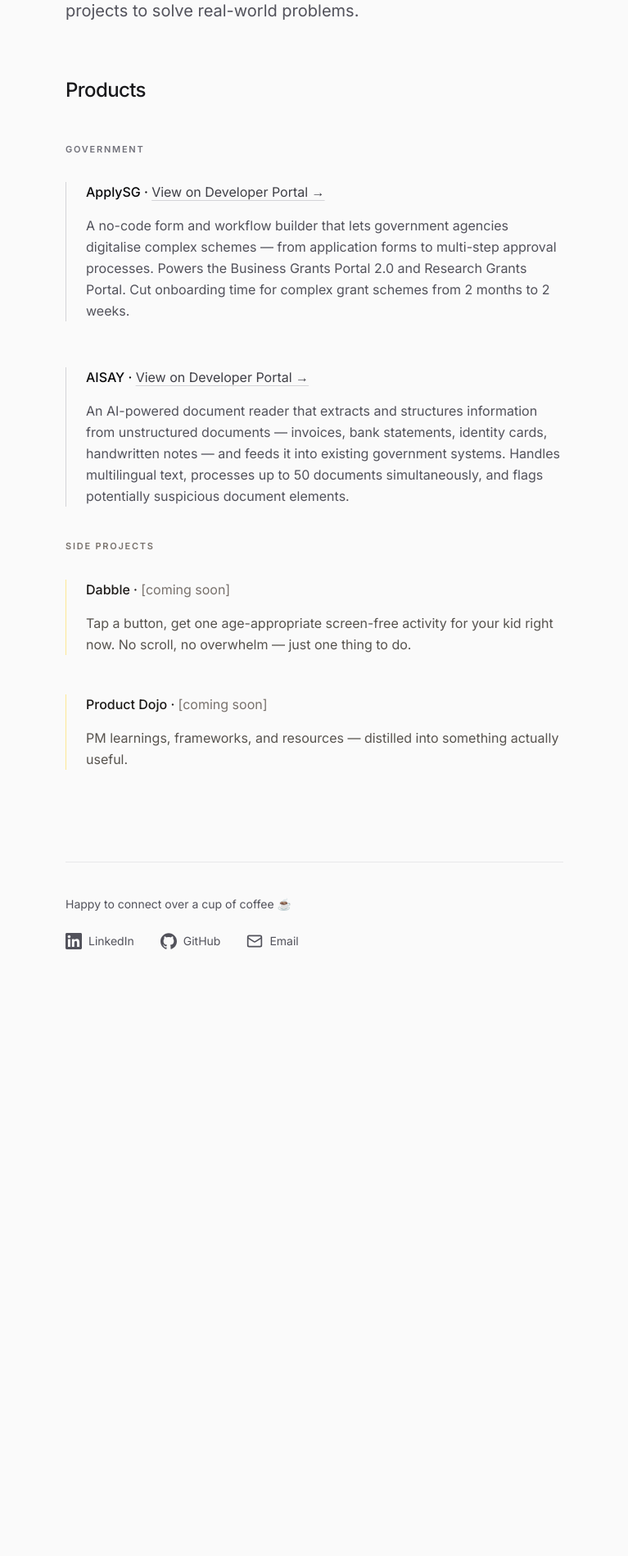
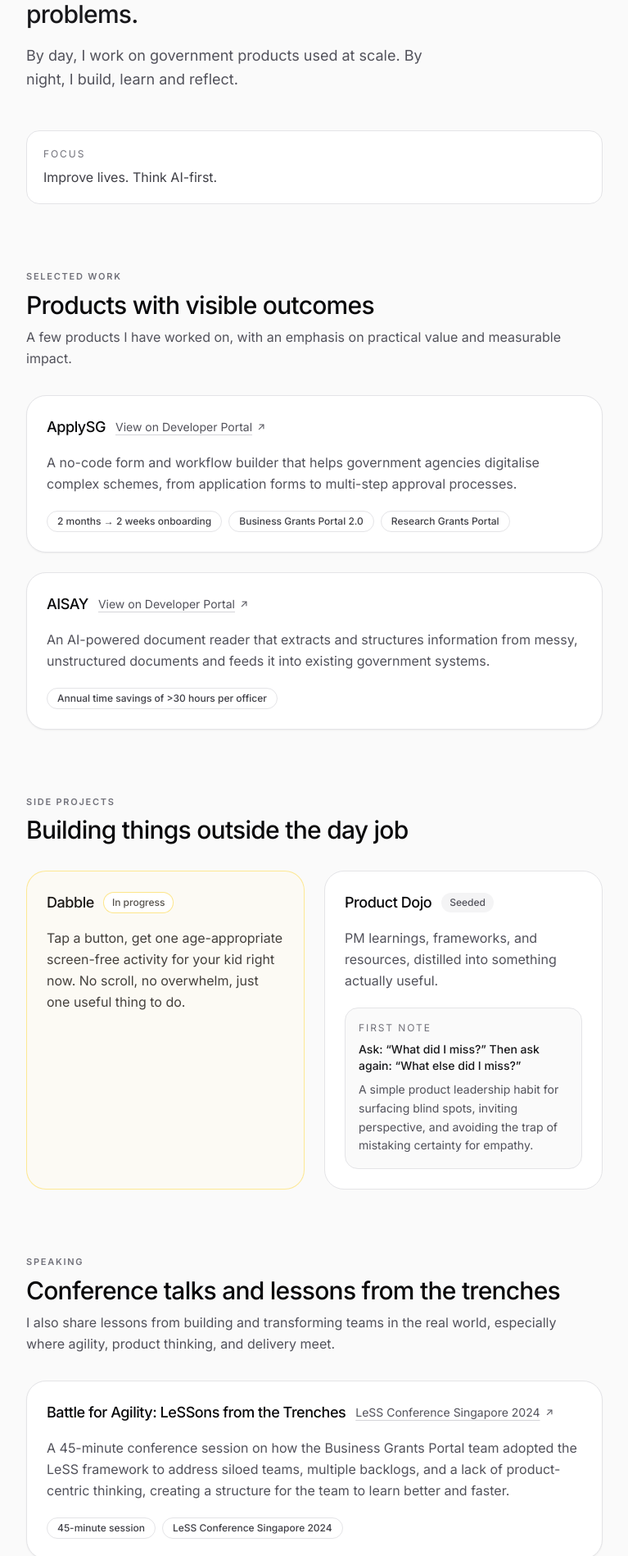
Before and after one commit to nicholaslispace/nicholasli, a Next.js app: page / in a window 1280 px wide. Shown: the part 236-2134 px from the top of the page at 82% size, without its empty margins (256-1023 px from the left). Before the commit the page ends 1490 px from the top, so only its background shows below. Built offline with nearby package versions, Linux system fonts and the light colour scheme.

Commit message:
Promote approved homepage to production

```diff
--- a/app/page.tsx
+++ b/app/page.tsx
@@ -5,12 +5,16 @@
 const AISAY_URL =
   "https://www.developer.tech.gov.sg/products/categories/productivity-tools/aisay/overview";
 const PROFILE_IMAGE_SRC = "/profile.jpg";
-
 const LINKEDIN = "https://www.linkedin.com/in/nicholas-li-62368bb0/";
 
-/** Replace when ready */
-const PLACEHOLDER_GITHUB = "#";
-const PLACEHOLDER_EMAIL = "mailto:you@example.com";
+function ArrowUpRightIcon(props: SVGProps<SVGSVGElement>) {
+  return (
+    <svg viewBox="0 0 24 24" fill="none" stroke="currentColor" strokeWidth="1.8" aria-hidden {...props}>
+      <path d="M7 17 17 7" />
+      <path d="M8 7h9v9" />
+    </svg>
+  );
+}
 
 function LinkedInIcon(props: SVGProps<SVGSVGElement>) {
   return (
@@ -20,35 +24,35 @@
   );
 }
 
-function GitHubIcon(props: SVGProps<SVGSVGElement>) {
-  return (
-    <svg viewBox="0 0 24 24" fill="currentColor" aria-hidden {...props}>
-      <path d="M12 .297c-6.63 0-12 5.373-12 12 0 5.303 3.438 9.8 8.205 11.385.6.113.82-.258.82-.577 0-.285-.01-1.04-.015-2.04-3.338.724-4.042-1.61-4.042-1.61C4.422 18.07 3.633 17.7 3.633 17.7c-1.087-.744.084-.729.084-.729 1.205.084 1.838 1.236 1.838 1.236 1.07 1.835 2.809 1.305 3.495.998.108-.776.417-1.305.76-1.605-2.665-.3-5.466-1.332-5.466-5.93 0-1.31.465-2.38 1.235-3.22-.135-.303-.54-1.523.105-3.176 0 0 1.005-.322 3.3 1.23.96-.267 1.98-.399 3-.405 1.02.006 2.04.138 3 .405 2.28-1.552 3.285-1.23 3.285-1.23.645 1.653.24 2.873.12 3.176.765.84 1.23 1.91 1.23 3.22 0 4.61-2.805 5.625-5.475 5.92.42.36.81 1.096.81 2.22 0 1.606-.015 2.896-.015 3.286 0 .315.21.69.825.57C20.565 22.092 24 17.592 24 12.297c0-6.627-5.373-12-12-12" />
-    </svg>
-  );
+function SectionLabel({ children }: { children: React.ReactNode }) {
+  return <p className="text-[11px] font-semibold uppercase tracking-[0.16em] text-zinc-500">{children}</p>;
 }
 
-function EmailIcon(props: SVGProps<SVGSVGElement>) {
+function MetricPill({ children }: { children: React.ReactNode }) {
   return (
-    <svg viewBox="0 0 24 24" fill="none" stroke="currentColor" strokeWidth="2" aria-hidden {...props}>
-      <rect x="2" y="4" width="20" height="16" rx="2" />
-      <path d="m22 7-8.97 5.7a1.94 1.94 0 0 1-2.06 0L2 7" />
-    </svg>
+    <span className="inline-flex items-center rounded-full border border-zinc-200 bg-white px-3 py-1 text-xs font-medium text-zinc-700">
+      {children}
+    </span>
   );
 }
 
 export default function Home() {
   return (
-    <main className="mx-auto w-full max-w-2xl px-6 pb-24 pt-16 sm:px-8 sm:pt-20 md:pt-24">
+    <main className="mx-auto w-full max-w-3xl px-6 pb-24 pt-14 sm:px-8 sm:pt-18 md:pt-24">
       <header className="flex flex-col gap-10 md:flex-row md:items-start md:justify-between md:gap-12">
         <div className="min-w-0 flex-1 space-y-6">
+          <div className="space-y-4">
             <h1 className="text-4xl font-medium tracking-tight text-zinc-950 sm:text-5xl">
               Nicholas Li
             </h1>
-          <p className="max-w-xl text-lg leading-relaxed text-zinc-600 sm:text-xl sm:leading-relaxed">
-            PM by day, builder by night. I work on government digital products and side projects to
-            solve real-world problems.
+            <p className="max-w-2xl text-2xl font-medium leading-tight tracking-tight text-zinc-900 sm:text-3xl sm:leading-tight">
+              Product manager building digital products that solve real-world problems.
             </p>
+            <p className="max-w-2xl text-base leading-relaxed text-zinc-600 sm:text-lg sm:leading-relaxed">
+              By day, I work on government products used at scale. By night, I build, learn and
+              reflect.
+            </p>
+          </div>
         </div>
         <img
           src={PROFILE_IMAGE_SRC}
@@ -57,83 +61,150 @@
         />
       </header>
 
-      <section className="mt-14 space-y-10 sm:mt-16 sm:space-y-12">
-        <h2 className="text-xl font-medium tracking-tight text-zinc-900 sm:text-2xl">Products</h2>
+      <section className="mt-12">
+        <div className="rounded-2xl border border-zinc-200 bg-white p-4 sm:p-5">
+          <p className="text-xs uppercase tracking-[0.16em] text-zinc-500">Focus</p>
+          <p className="mt-2 text-sm leading-relaxed text-zinc-700 sm:text-base">Improve lives. Think AI-first.</p>
+        </div>
+      </section>
 
-        <div className="space-y-10">
-          <div>
-            <h3 className="text-[11px] font-semibold uppercase tracking-[0.16em] text-zinc-500">
-              Government
-            </h3>
-            <ul className="mt-8 space-y-14">
-              <li className="border-l border-zinc-300 pl-6">
-                <p className="text-sm font-medium text-zinc-950 sm:text-base">
-                  ApplySG ·{" "}
+      <section className="mt-16 space-y-8 sm:mt-20">
+        <div className="space-y-2">
+          <SectionLabel>Selected work</SectionLabel>
+          <h2 className="text-2xl font-medium tracking-tight text-zinc-950 sm:text-3xl">Products with visible outcomes</h2>
+          <p className="max-w-2xl text-sm leading-relaxed text-zinc-600 sm:text-base sm:leading-relaxed">
+            A few products I have worked on, with an emphasis on practical value and measurable impact.
+          </p>
+        </div>
+
+        <div className="space-y-6">
+          <article className="rounded-3xl border border-zinc-200 bg-white p-6 shadow-sm shadow-zinc-950/5">
+            <div className="flex flex-wrap items-center gap-3">
+              <h3 className="text-lg font-medium tracking-tight text-zinc-950">ApplySG</h3>
               <a
                 href={APPLYSG_URL}
                 target="_blank"
                 rel="noopener noreferrer"
-                    className="font-normal text-zinc-700 underline decoration-zinc-300 underline-offset-4 hover:text-zinc-900 hover:decoration-zinc-400"
+                className="inline-flex items-center gap-1 text-sm text-zinc-600 underline decoration-zinc-300 underline-offset-4 hover:text-zinc-900 hover:decoration-zinc-400"
               >
-                    View on Developer Portal →
+                View on Developer Portal
+                <ArrowUpRightIcon className="h-3.5 w-3.5" />
               </a>
+            </div>
+            <p className="mt-4 text-sm leading-relaxed text-zinc-600 sm:text-base sm:leading-relaxed">
+              A no-code form and workflow builder that helps government agencies digitalise complex
+              schemes, from application forms to multi-step approval processes.
             </p>
-                <p className="mt-4 text-sm leading-relaxed text-zinc-600 sm:text-base sm:leading-relaxed">
-                  A no-code form and workflow builder that lets government agencies digitalise complex
-                  schemes — from application forms to multi-step approval processes. Powers the Business
-                  Grants Portal 2.0 and Research Grants Portal. Cut onboarding time for complex grant
-                  schemes from 2 months to 2 weeks.
-                </p>
-              </li>
-              <li className="border-l border-zinc-300 pl-6">
-                <p className="text-sm font-medium text-zinc-950 sm:text-base">
-                  AISAY ·{" "}
+            <div className="mt-5 flex flex-wrap gap-2">
+              <MetricPill>2 months → 2 weeks onboarding</MetricPill>
+              <MetricPill>Business Grants Portal 2.0</MetricPill>
+              <MetricPill>Research Grants Portal</MetricPill>
+            </div>
+          </article>
+
+          <article className="rounded-3xl border border-zinc-200 bg-white p-6 shadow-sm shadow-zinc-950/5">
+            <div className="flex flex-wrap items-center gap-3">
+              <h3 className="text-lg font-medium tracking-tight text-zinc-950">AISAY</h3>
               <a
                 href={AISAY_URL}
                 target="_blank"
                 rel="noopener noreferrer"
-                    className="font-normal text-zinc-700 underline decoration-zinc-300 underline-offset-4 hover:text-zinc-900 hover:decoration-zinc-400"
+                className="inline-flex items-center gap-1 text-sm text-zinc-600 underline decoration-zinc-300 underline-offset-4 hover:text-zinc-900 hover:decoration-zinc-400"
               >
-                    View on Developer Portal →
+                View on Developer Portal
+                <ArrowUpRightIcon className="h-3.5 w-3.5" />
               </a>
+            </div>
+            <p className="mt-4 text-sm leading-relaxed text-zinc-600 sm:text-base sm:leading-relaxed">
+              An AI-powered document reader that extracts and structures information from messy,
+              unstructured documents and feeds it into existing government systems.
             </p>
-                <p className="mt-4 text-sm leading-relaxed text-zinc-600 sm:text-base sm:leading-relaxed">
-                  An AI-powered document reader that extracts and structures information from unstructured
-                  documents — invoices, bank statements, identity cards, handwritten notes — and feeds it
-                  into existing government systems. Handles multilingual text, processes up to 50
-                  documents simultaneously, and flags potentially suspicious document elements.
-                </p>
-              </li>
-            </ul>
+            <div className="mt-5 flex flex-wrap gap-2">
+              <MetricPill>Annual time savings of &gt;30 hours per officer</MetricPill>
+            </div>
+          </article>
+        </div>
+      </section>
+
+      <section className="mt-16 space-y-8 sm:mt-20">
+        <div className="space-y-2">
+          <SectionLabel>Side projects</SectionLabel>
+          <h2 className="text-2xl font-medium tracking-tight text-zinc-950 sm:text-3xl">Building things outside the day job</h2>
         </div>
 
-          <div>
-            <h3 className="text-[11px] font-semibold uppercase tracking-[0.16em] text-stone-500">
-              Side Projects
+        <div className="grid gap-6 md:grid-cols-2">
+          <article className="rounded-3xl border border-amber-200/90 bg-amber-50/40 p-6">
+            <div className="flex items-center gap-3">
+              <h3 className="text-lg font-medium tracking-tight text-stone-900">Dabble</h3>
+              <span className="rounded-full bg-white px-2.5 py-1 text-xs font-medium text-stone-600 ring-1 ring-amber-200">
+                In progress
+              </span>
+            </div>
+            <p className="mt-4 text-sm leading-relaxed text-stone-700 sm:text-base sm:leading-relaxed">
+              Tap a button, get one age-appropriate screen-free activity for your kid right now. No
+              scroll, no overwhelm, just one useful thing to do.
+            </p>
+          </article>
+
+          <article className="rounded-3xl border border-zinc-200 bg-white p-6">
+            <div className="flex items-center gap-3">
+              <h3 className="text-lg font-medium tracking-tight text-zinc-950">Product Dojo</h3>
+              <span className="rounded-full bg-zinc-100 px-2.5 py-1 text-xs font-medium text-zinc-600">
+                Seeded
+              </span>
+            </div>
+            <p className="mt-4 text-sm leading-relaxed text-zinc-600 sm:text-base sm:leading-relaxed">
+              PM learnings, frameworks, and resources, distilled into something actually useful.
+            </p>
+            <div className="mt-5 rounded-2xl border border-zinc-200 bg-zinc-50 p-4">
+              <p className="text-xs uppercase tracking-[0.16em] text-zinc-500">First note</p>
+              <p className="mt-2 text-sm font-medium text-zinc-900">
+                Ask: “What did I miss?” Then ask again: “What else did I miss?”
+              </p>
+              <p className="mt-2 text-sm leading-relaxed text-zinc-600">
+                A simple product leadership habit for surfacing blind spots, inviting perspective, and
+                avoiding the trap of mistaking certainty for empathy.
+              </p>
+            </div>
+          </article>
+        </div>
+      </section>
+
+      <section className="mt-16 space-y-8 sm:mt-20">
+        <div className="space-y-2">
+          <SectionLabel>Speaking</SectionLabel>
+          <h2 className="text-2xl font-medium tracking-tight text-zinc-950 sm:text-3xl">Conference talks and lessons from the trenches</h2>
+          <p className="max-w-2xl text-sm leading-relaxed text-zinc-600 sm:text-base sm:leading-relaxed">
+            I also share lessons from building and transforming teams in the real world, especially
+            where agility, product thinking, and delivery meet.
+          </p>
+        </div>
+
+        <article className="rounded-3xl border border-zinc-200 bg-white p-6 shadow-sm shadow-zinc-950/5">
+          <div className="flex flex-wrap items-center gap-3">
+            <h3 className="text-lg font-medium tracking-tight text-zinc-950">
+              Battle for Agility: LeSSons from the Trenches
             </h3>
-            <ul className="mt-8 space-y-12">
-              <li className="border-l border-amber-200/90 pl-6">
-                <p className="text-sm font-medium text-stone-900 sm:text-base">
-                  Dabble ·{" "}
-                  <span className="font-normal text-stone-500">[coming soon]</span>
+            <a
+              href="https://less.works/conferenza/sessions/2024-less-conference-singapore-battle-for-agility-lessons-from-the-trenches-397"
+              target="_blank"
+              rel="noopener noreferrer"
+              className="inline-flex items-center gap-1 text-sm text-zinc-600 underline decoration-zinc-300 underline-offset-4 hover:text-zinc-900 hover:decoration-zinc-400"
+            >
+              LeSS Conference Singapore 2024
+              <ArrowUpRightIcon className="h-3.5 w-3.5" />
+            </a>
+          </div>
+          <p className="mt-4 text-sm leading-relaxed text-zinc-600 sm:text-base sm:leading-relaxed">
+            A 45-minute conference session on how the Business Grants Portal team adopted the LeSS
+            framework to address siloed teams, multiple backlogs, and a lack of product-centric
+            thinking, creating a structure for the team to learn better and faster.
           </p>
-                <p className="mt-4 text-sm leading-relaxed text-stone-600 sm:text-base sm:leading-relaxed">
-                  Tap a button, get one age-appropriate screen-free activity for your kid right now. No
-                  scroll, no overwhelm — just one thing to do.
-                </p>
-              </li>
-              <li className="border-l border-amber-200/90 pl-6">
-                <p className="text-sm font-medium text-stone-900 sm:text-base">
-                  Product Dojo ·{" "}
-                  <span className="font-normal text-stone-500">[coming soon]</span>
-                </p>
-                <p className="mt-4 text-sm leading-relaxed text-stone-600 sm:text-base sm:leading-relaxed">
-                  PM learnings, frameworks, and resources — distilled into something actually useful.
-                </p>
-              </li>
-            </ul>
+          <div className="mt-5 flex flex-wrap gap-2">
+            <MetricPill>45-minute session</MetricPill>
+            <MetricPill>LeSS Conference Singapore 2024</MetricPill>
           </div>
-        </div>
+        </article>
       </section>
 
       <footer className="mt-24 border-t border-zinc-200/80 pt-10 sm:mt-28">
@@ -151,22 +222,6 @@
             <LinkedInIcon className="h-5 w-5" />
             <span>LinkedIn</span>
           </a>
-          <a
-            href={PLACEHOLDER_GITHUB}
-            className="flex items-center gap-2 text-sm text-zinc-600 hover:text-zinc-900"
-            aria-label="GitHub (placeholder link)"
-          >
-            <GitHubIcon className="h-5 w-5" />
-            <span>GitHub</span>
-          </a>
-          <a
-            href={PLACEHOLDER_EMAIL}
-            className="flex items-center gap-2 text-sm text-zinc-600 hover:text-zinc-900"
-            aria-label="Email (placeholder)"
-          >
-            <EmailIcon className="h-5 w-5" />
-            <span>Email</span>
-          </a>
         </nav>
       </footer>
     </main>
```
Also changed, not shown: app/draft/page.tsx (+0 -11 lines). Lines whose indentation alone changed are shown as unchanged.
